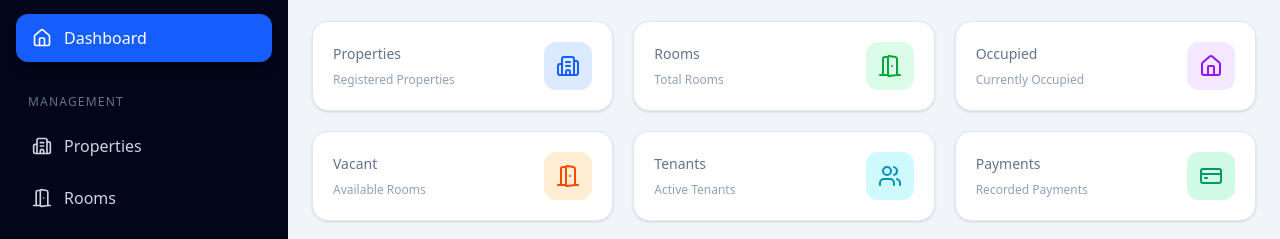
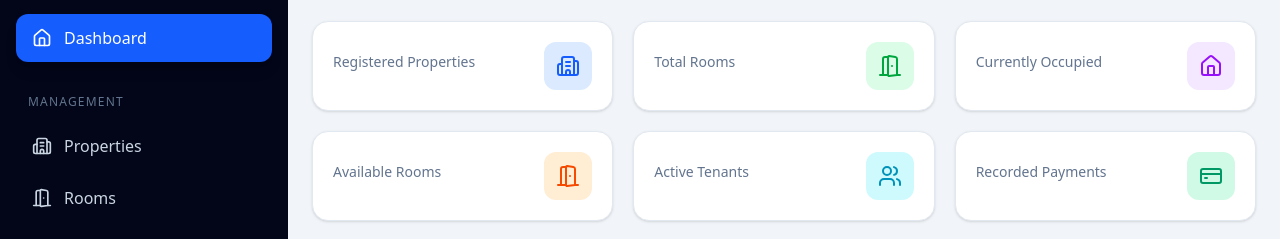
Before and after one commit to gaurrav-git/RentEase, a React (Vite) app in the folder client/: page /owner/dashboard in a window 1280 px wide. Shown: the part 163-402 px from the top of the page. Built offline with nearby package versions, Linux system fonts and the light colour scheme; no server answers; sample sign-in values are in the browser's storage.

Commit message:
Refine dashboard stat card labels

```diff
--- a/client/src/layouts/TenantLayout.jsx
+++ b/client/src/layouts/TenantLayout.jsx
@@ -1,4 +1,4 @@
-import Sidebar from "../components/TenantSidebar";
+import Sidebar from "../components/tenantSidebar";
 import Navbar from "../components/Navbar";
 
 function TenantLayout({ children }) {
--- a/client/src/pages/owner/Dashboard.jsx
+++ b/client/src/pages/owner/Dashboard.jsx
@@ -38,44 +38,38 @@ const stats = dashboard.summary;
 
   const cards = [
     {
-      title: "Properties",
+      title: "Registered Properties",
       value: stats.totalProperties,
-      subtitle: "Registered Properties",
       icon: <Building2 className="h-6 w-6 text-blue-600" />,
       iconBg: "bg-blue-100",
     },
     {
-      title: "Rooms",
+      title: "Total Rooms",
       value: stats.totalRooms,
-      subtitle: "Total Rooms",
       icon: <DoorOpen className="h-6 w-6 text-green-600" />,
       iconBg: "bg-green-100",
     },
     {
-      title: "Occupied",
+      title: "Currently Occupied",
       value: stats.occupiedRooms,
-      subtitle: "Currently Occupied",
       icon: <Home className="h-6 w-6 text-purple-600" />,
       iconBg: "bg-purple-100",
     },
     {
-      title: "Vacant",
+      title: "Available Rooms",
       value: stats.vacantRooms,
-      subtitle: "Available Rooms",
       icon: <DoorOpen className="h-6 w-6 text-orange-600" />,
       iconBg: "bg-orange-100",
     },
     {
-      title: "Tenants",
+      title: "Active Tenants",
       value: stats.totalTenants,
-      subtitle: "Active Tenants",
       icon: <Users className="h-6 w-6 text-cyan-600" />,
       iconBg: "bg-cyan-100",
     },
     {
-      title: "Payments",
+      title: "Recorded Payments",
       value: stats.totalPayments,
-      subtitle: "Recorded Payments",
       icon: <CreditCard className="h-6 w-6 text-emerald-600" />,
       iconBg: "bg-emerald-100",
     },
```
Also changed, not shown: 1 other file (tests, documents, lock files or other folders).
